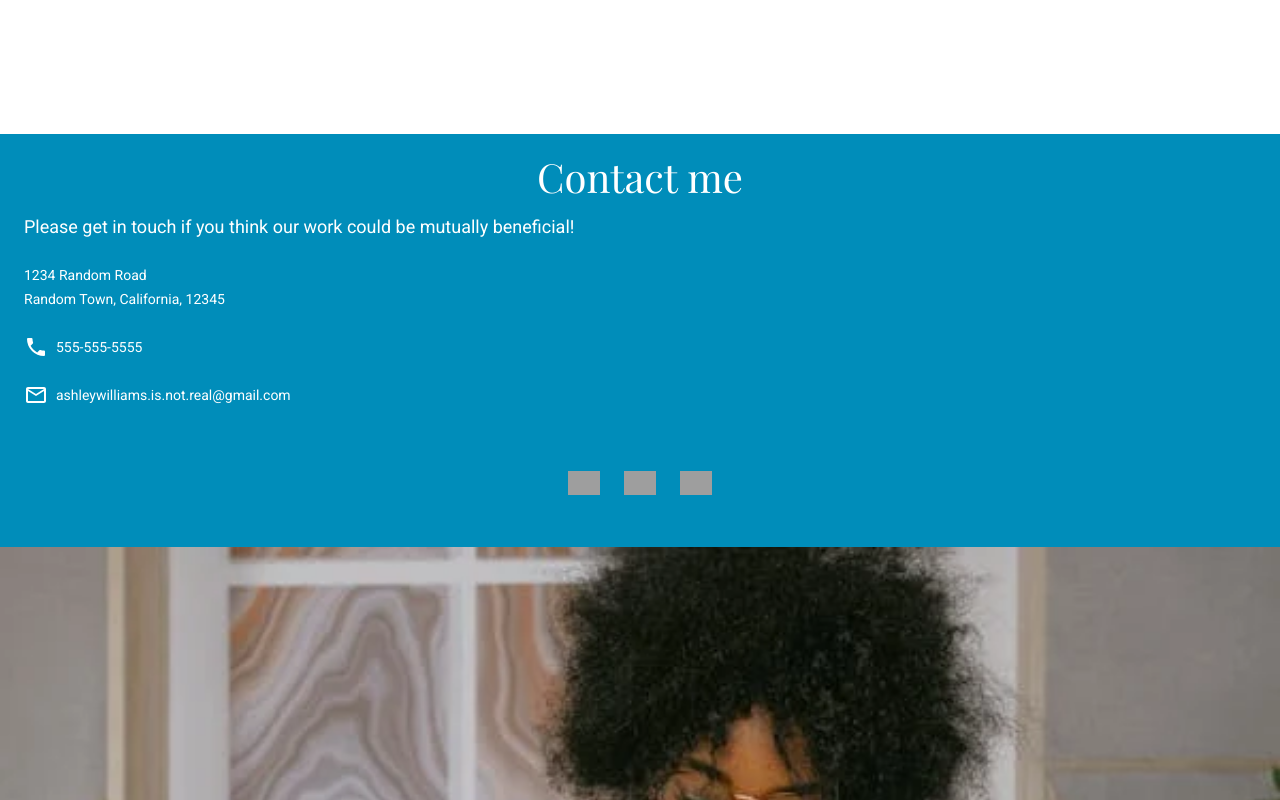
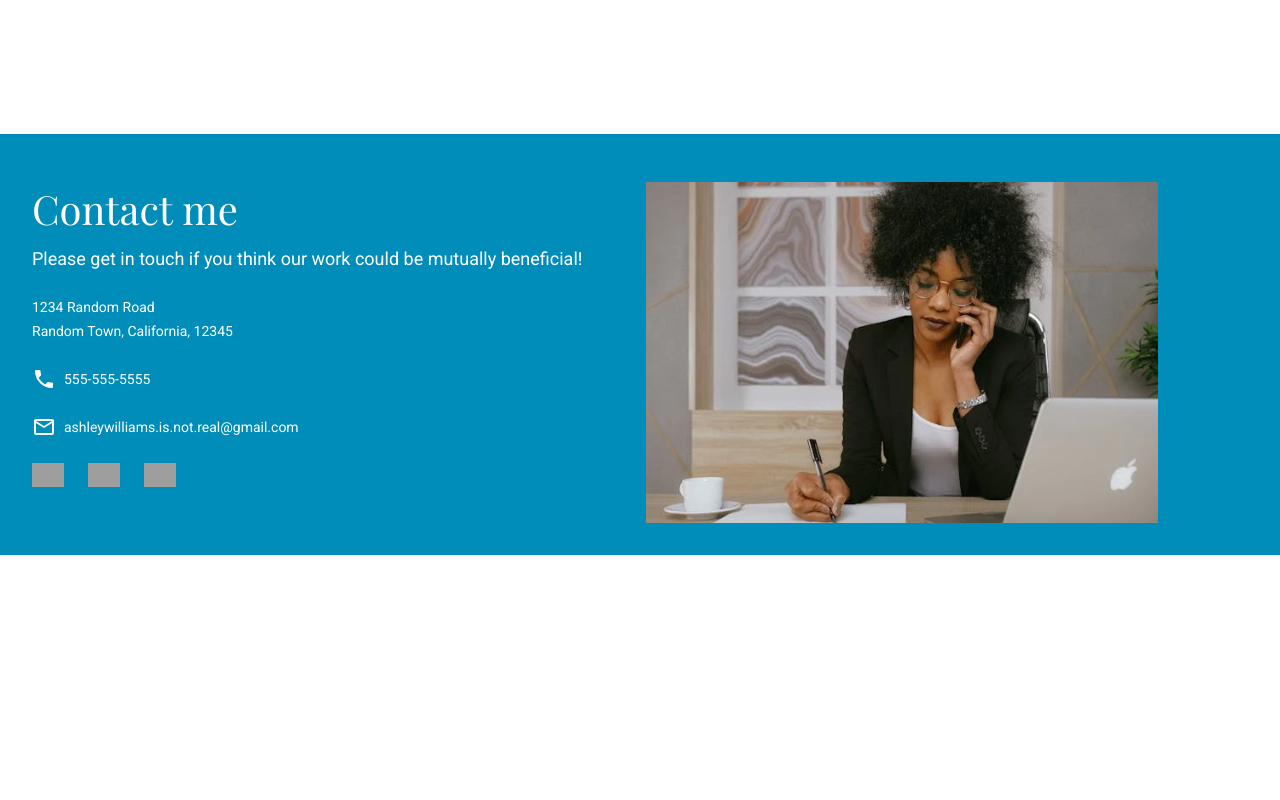
Before and after one commit to Murfew/Homepage, a website built with webpack: page src/index.html in a window 1280 px wide. Shown: the part 3660-4460 px from the top of the page. After the commit the page ends 4215 px from the top, so only its background shows below. Built offline with nearby package versions, Linux system fonts and the light colour scheme; grey boxes are pictures that could not be loaded; a web font is replaced by a local one.

Commit message:
completed teh design for the contact me section for the tablet size

```diff
--- a/src/style.css
+++ b/src/style.css
@@ -214,4 +214,47 @@ h2 {
   #my-work h2 {
     text-align: left;
   }
+
+  #contact-me {
+    display: flex;
+  }
+
+  #contact-me .info {
+    margin: 2rem;
+    max-width: 50%;
+  }
+
+  #contact-me .info p {
+    padding: 0;
+  }
+
+  #contact-me .info div {
+    margin-left: 0;
+  }
+
+  #contact-me .info div:nth-of-type(2) {
+    margin-bottom: 0;
+  }
+
+  #contact-me .info .icons {
+    justify-content: start;
+    margin-top: 1.5rem;
+  }
+
+  #contact-me .info .icons img {
+    margin-top: 0;
+  }
+
+  #contact-me .info .icons img:first-of-type {
+    margin-left: 0;
+  }
+
+  #contact-me h2 {
+    text-align: left;
+  }
+
+  #contact-me > img {
+    margin: 2rem;
+    width: 40%;
+  }
 }
```
